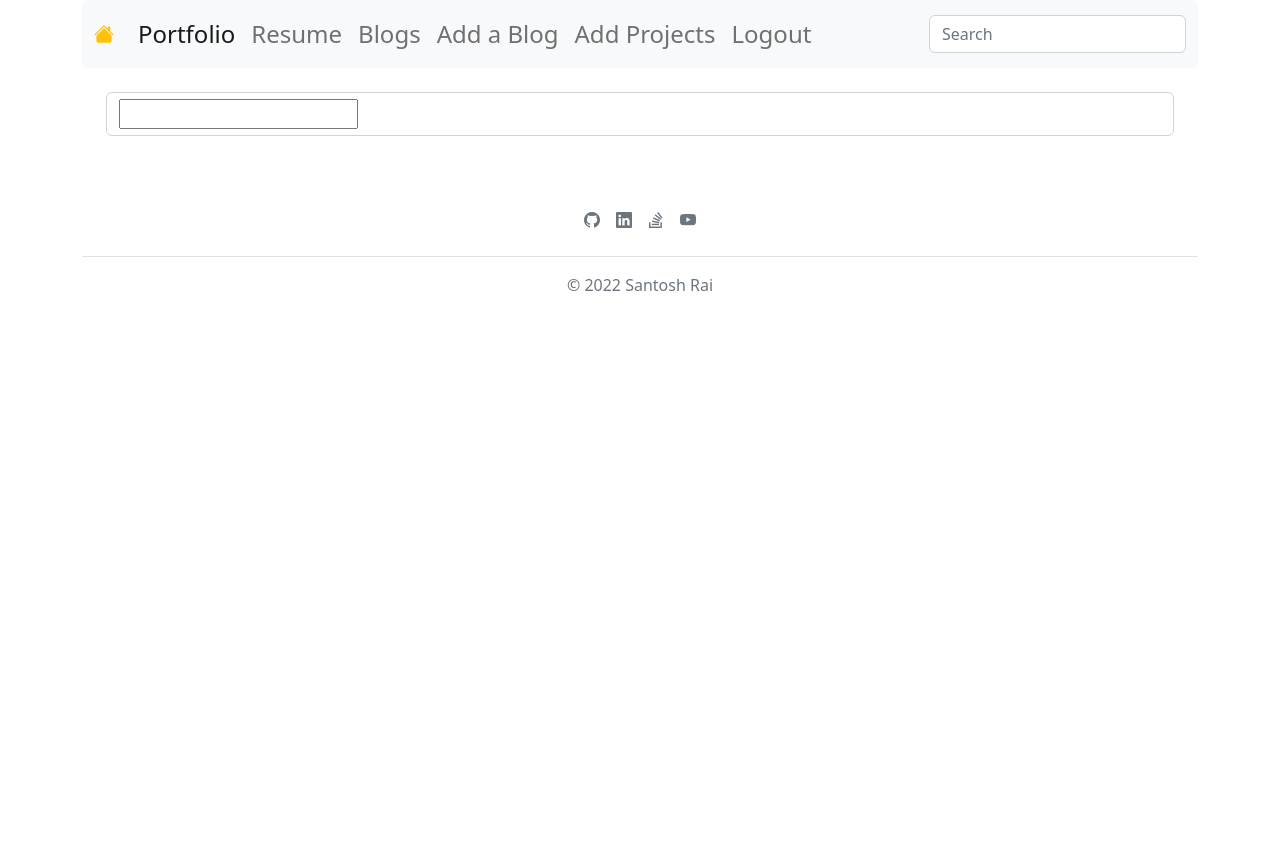
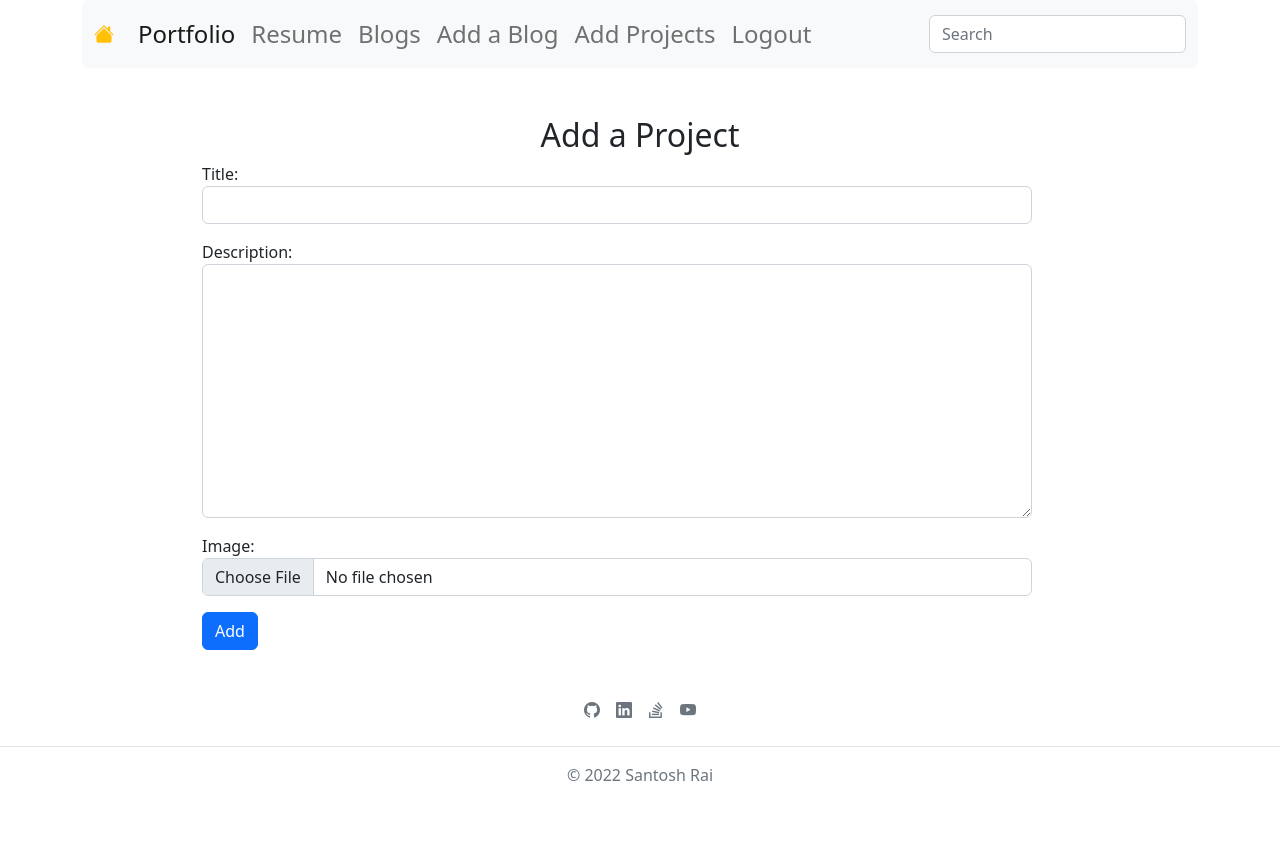
Before and after one commit to santoshrai55/portfolio_dj, a Django app: page /form in a window 1280 px wide. Before the commit the page ends 291 px from the top, so only its background shows below. Run offline with Django 4.2, Linux system fonts and the light colour scheme; the visitor is signed in with stand-in values (Sample User, id 1); some libraries are stand-ins or nearby versions.

Commit message:
add project form created

```diff
--- a/portfolio_app/forms.py
+++ b/portfolio_app/forms.py
@@ -7,7 +7,8 @@ class ProjectForm(forms.ModelForm):
     class Meta:
         model = Project
 
-        fields = "__all__"
-
-        # we can also exclude fields
-        # exclude = ['title']
+        fields = ('title', 'description', 'image',)
+        widgets = {'title': forms.TextInput(attrs={'class': 'form-control'}),
+                   'description': forms.Textarea(attrs={'class': 'form-control'}),
+                   'image': forms.FileInput(attrs={'class': 'form-control'}),
+                   }
--- a/portfolio_app/templates/portfolio_app/post_project.html
+++ b/portfolio_app/templates/portfolio_app/post_project.html
@@ -1,3 +1,8 @@
-{% extends "base.html" %} {% block header-footer %} <div class="container p-4">
-    <div class="form-control"> {{form.title}} </div>
-</div> {% endblock header-footer %}
+{% extends "base.html" %} {% block header-footer %} {% if user.is_authenticated %} <div class="container"
+    style="max-width:900px; margin: 0 auto">
+    <h1 class="text-center fs-2 mt-5">Add a Project</h1>
+    <form action="" method="post" style="max-width: 830px"> {% csrf_token %} {{form.media}} {{form.as_p}} <button
+            class="btn btn-primary" type="submit">Add</button>
+</div>
+</form>
+</div>{% endif %} {% endblock header-footer %}
```
